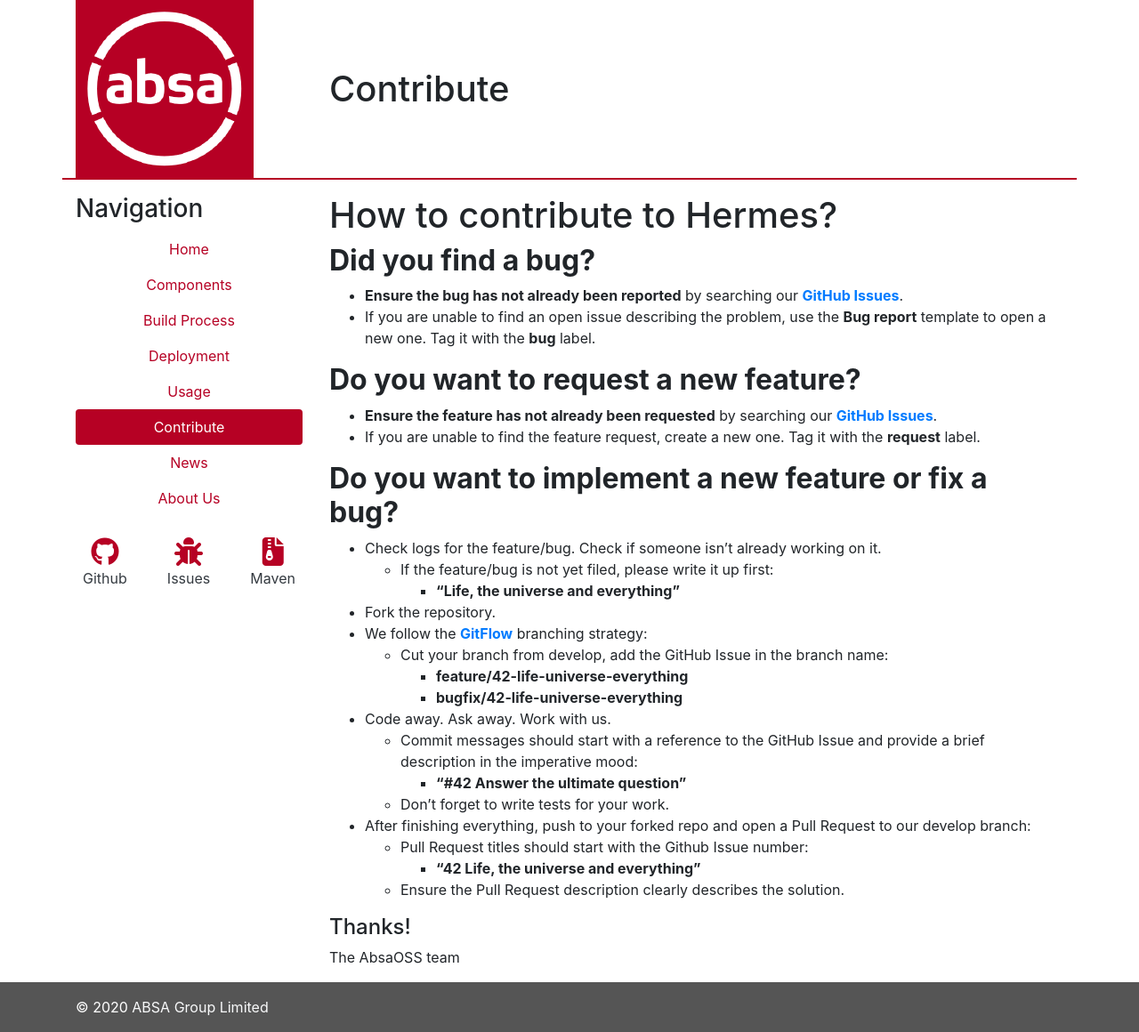
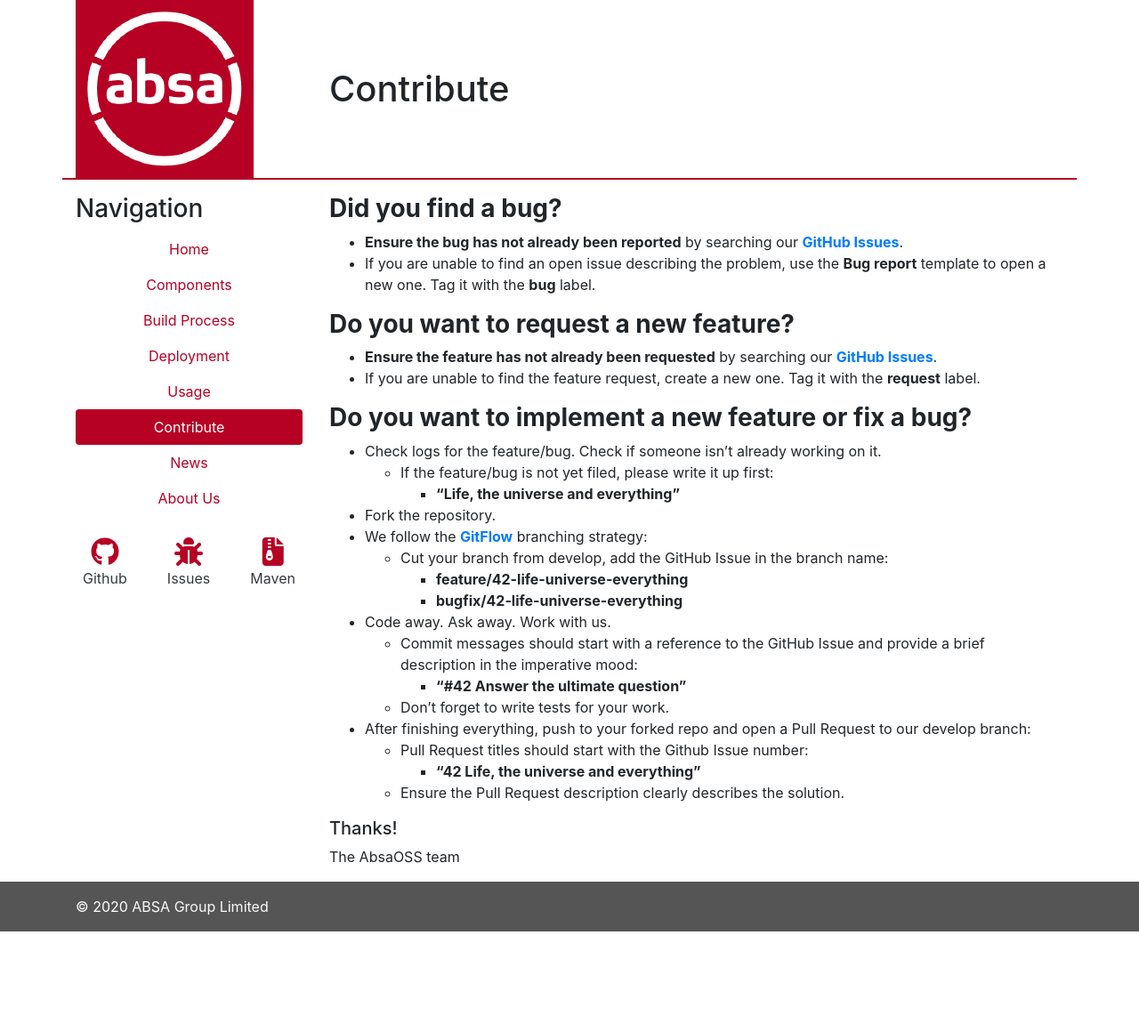
Before and after one commit to AbsaOSS/hermes, a Jekyll site: the page built from contribute.md, in a window 1280 px wide. Shown: the whole page at 89% size. Built offline with Jekyll 4.4.1, drawn with Linux system fonts in a browser that asks for light colours; nearby versions of some CDN libraries; after the commit the page ends 1047 px from its top, so only the background shows below that.

```diff
--- a/contribute.md
+++ b/contribute.md
@@ -3,19 +3,17 @@ layout: default
 title: Contribute
 ---
 
-# How to contribute to Hermes?
-
-## **Did you find a bug?**
+### **Did you find a bug?**
 
 * **Ensure the bug has not already been reported** by searching our **[GitHub Issues](https://github.com/AbsaOSS/hermes/issues)**.
 * If you are unable to find an open issue describing the problem, use the **Bug report** template to open a new one. Tag it with the **bug** label.
 
-## **Do you want to request a new feature?**
+### **Do you want to request a new feature?**
 
 * **Ensure the feature has not already been requested** by searching our **[GitHub Issues](https://github.com/AbsaOSS/hermes/issues)**.
 * If you are unable to find the feature request, create a new one. Tag it with the **request** label.
 
-## **Do you want to implement a new feature or fix a bug?**
+### **Do you want to implement a new feature or fix a bug?**
 
 * Check logs for the feature/bug. Check if someone isn't already working on it.
   * If the feature/bug is not yet filed, please write it up first:
@@ -34,6 +32,6 @@ title: Contribute
     * **"42 Life, the universe and everything"**
   * Ensure the Pull Request description clearly describes the solution.
 
-#### Thanks!
+##### Thanks!
 
 The AbsaOSS team
```
Also changed, not shown: index.md (+4 -2 lines).
